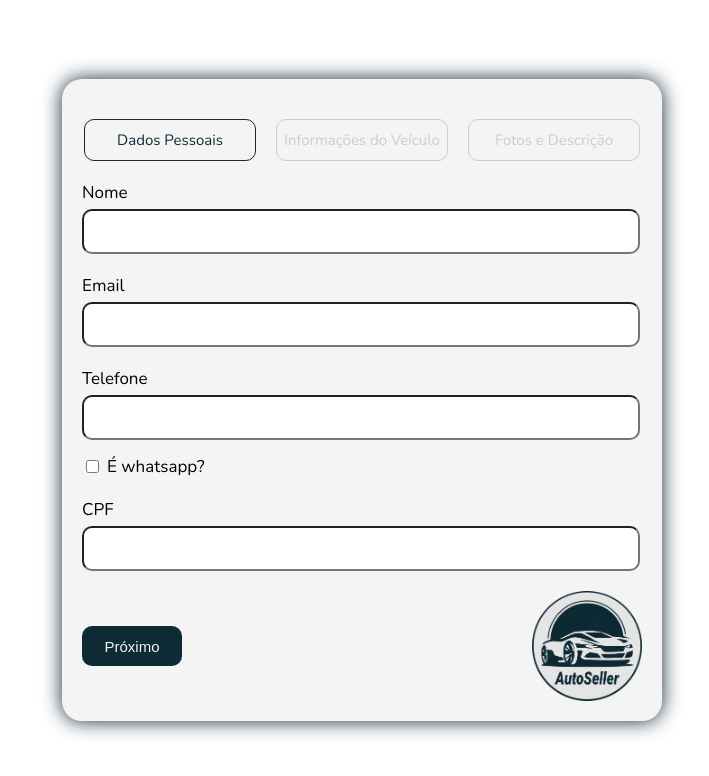
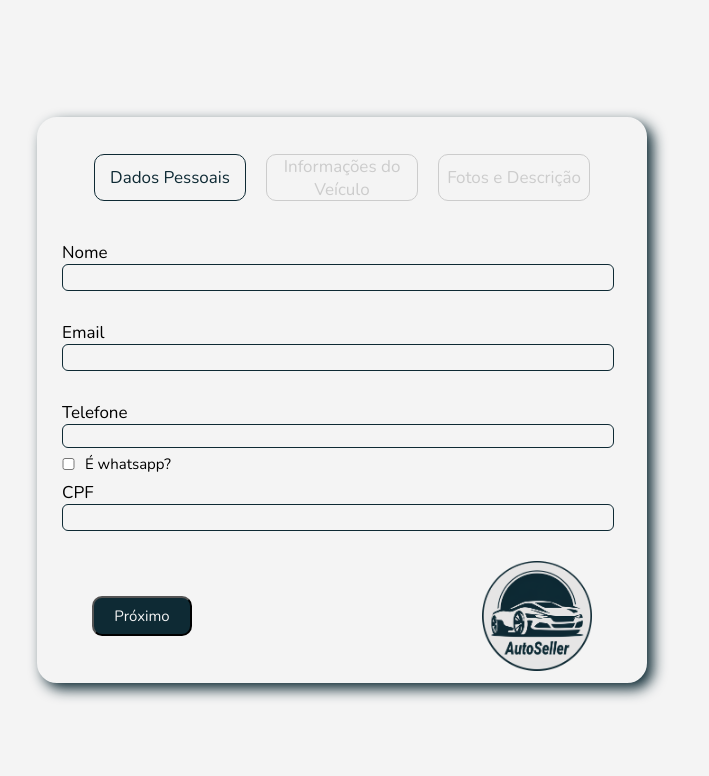
Before and after one commit to nathanrez/autosellerform, a plain HTML site: page index.html in a window 1280 px wide. Shown: the whole page, without its empty margins (298-1007 px from the left). Drawn offline with nearby package versions, Linux system fonts and the light colour scheme.

Commit message:
Alterações no html, otimizações no css e limpeza no JS

```diff
--- a/assets/script/script.js
+++ b/assets/script/script.js
@@ -1,94 +1,64 @@
 let currentStep = 1;
 
 function nextStep() {
-  if (currentStep < 3) {
-    if (currentStep === 1 && !validateStep1()) {
-      alert('Preencha todos os campos do passo 1.');
-      return;
-    } else if (currentStep === 2 && !validateStep2()) {
-      alert('Preencha todos os campos do passo 2.');
-      return;
-    }
-
-    // Esconder o step atual
-    document.getElementById(`step-${currentStep}`).style.display = 'none';
-
-    // Mostrar o próximo step
+  if (currentStep === 1 && validateStep1()) {
+    document.getElementById('step1').style.display = 'none';
     currentStep++;
-    document.getElementById(`step-${currentStep}`).style.display = 'block';
-
-    // Atualizar o passo ativo
-    updateStepIndicator();
+    document.getElementById('step2').style.display = 'block';
+  } else if (currentStep === 2 && validateStep2()) {
+    document.getElementById('step2').style.display = 'none';
+    currentStep++;
+    document.getElementById('step3').style.display = 'block';
+    displayConfirmation();
   }
 }
 
 function prevStep() {
   if (currentStep > 1) {
-    // Esconder o step atual
-    document.getElementById(`step-${currentStep}`).style.display = 'none';
-
-    // Mostrar o step anterior
-    currentStep--;
-    document.getElementById(`step-${currentStep}`).style.display = 'block';
-
-    // Atualizar o passo ativo
-    updateStepIndicator();
+    if (currentStep === 2) {
+      document.getElementById('step2').style.display = 'none';
+      currentStep--;
+      document.getElementById('step1').style.display = 'block';
+    } else if (currentStep === 3) {
+      document.getElementById('step3').style.display = 'none';
+      currentStep--;
+      document.getElementById('step2').style.display = 'block';
+    }
   }
 }
-
-function updateStepIndicator() {
-  // Remover a classe 'active' de todos os passos
-  const steps = document.querySelectorAll('.step');
-  steps.forEach((step, index) => {
-    // Comparar com o valor de currentStep - 1 porque o array começa em 0
-    if (index === currentStep - 1) {
-      step.classList.add('active');
-    } else {
-      step.classList.remove('active');
-    }
-  });
-}
-
-updateStepIndicator();
 
 function validateStep1() {
   const nome = document.getElementById('nome').value;
   const email = document.getElementById('email').value;
-  const fone = document.getElementById('fone').value;
-  const cpf = document.getElementById('cpf').value;
 
-  // Removendo whatsapp da validação, pois é opcional
-  return nome && email && fone && cpf;
+  return nome && email;
 }
 
 function validateStep2() {
-  const marca = document.getElementById('marca').value;
-  const modelo = document.getElementById('modelo').value;
-  const carroceria = document.getElementById('carroceria').value;
-  const cambio = document.getElementById('cambio').value;
-  const ano = document.getElementById('ano').value;
-  const km = document.getElementById('km').value;
-  const placa = document.getElementById('placa').value;
+  const telefone = document.getElementById('telefone').value;
+  const endereco = document.getElementById('endereco').value;
 
-  return marca && modelo && carroceria && cambio && ano && km && placa;
+  return telefone && endereco;
 }
 
 function displayConfirmation() {
   const nome = document.getElementById('nome').value;
   const email = document.getElementById('email').value;
-  const telefone = document.getElementById('fone').value;
+  const telefone = document.getElementById('telefone').value;
+  const endereco = document.getElementById('endereco').value;
 
   const confirmationHTML = `
     <p><strong>Nome:</strong> ${nome}</p>
     <p><strong>Email:</strong> ${email}</p>
     <p><strong>Telefone:</strong> ${telefone}</p>
+    <p><strong>Endereço:</strong> ${endereco}</p>
   `;
 
   document.getElementById('confirmation').innerHTML = confirmationHTML;
 }
 
 function submitForm() {
-  document.getElementById('steps-form').reset();
+  document.getElementById('multi-step-form').reset();
   document.getElementById('form-container').style.display = 'none';
   document.getElementById('success-message').style.display = 'block';
 }
--- a/assets/style/style.css
+++ b/assets/style/style.css
@@ -1,150 +1,148 @@
-body {
-    font-family: 'Nunito', sans-serif; /* Define a fonte usada em todo o documento */
-    display: flex; /* Aplica flexbox para alinhar os itens */
-    justify-content: center; /* Centraliza o conteúdo horizontalmente */
-    align-items: center; /* Centraliza o conteúdo verticalmente */
-    height: 100vh; /* Define a altura como 100% da altura da viewport */
-    margin: 0; /* Remove a margem padrão do body */
+*, body {
+    margin: 0;
+    padding: 0;
+    font-family: 'Nunito', sans-serif;
+    background-color: #f4f4f4;
+}
+
+main {
+    display: flex;
+    justify-content: center;
+    align-items: center;
+    height: 100vh;
+    box-sizing: border-box;
+    overflow-x: hidden;
 }
 
 .form-container {
-    background-color: #f4f4f4; /* Define a cor de fundo do formulário */
-    box-shadow: 0px 0px 20px 0px #0e2a34; /* Adiciona uma sombra ao redor do contêiner */
-    display: flex; /* Aplica flexbox para alinhar o conteúdo */
-    padding-top: 10px; /* Adiciona espaçamento superior dentro do contêiner */
-    justify-content: center; /* Centraliza o conteúdo dentro do contêiner */
-    height: auto; /* Deixa a altura se ajustar automaticamente */
-    width: 100%; /* Define a largura como 100% */
-    max-width: 610px; /* Define uma largura máxima de 610px */
-    border-radius: 20px; /* Define bordas arredondadas de 20px */
-    margin: 20px; /* Adiciona uma margem ao redor do contêiner */
+    box-shadow: 6px 6px 14px 0px #0e2a34;
+    padding-top: 15px;
+    width: 100%;
+    max-width: 610px;
+    box-sizing: border-box;
+    border: 2px solid #f4f4f4;
+    border-radius: 20px;
+    margin: 20px;
+
 }
 
-.info-steps {
-    display: flex; /* Usa flexbox para organizar os itens */
-    flex-direction: row; /* Define a organização dos itens em linha horizontal */
-    align-items: center; /* Alinha os itens verticalmente ao centro */
-    justify-content: center; /* Centraliza os itens horizontalmente */
-    gap: 20px; /* Adiciona um espaçamento de 20px entre os itens */
-    margin-top: 30px; /* Adiciona uma margem superior de 30px */
+.info-step-1, .info-step-2, .info-step-3 {
+    display: flex;
+    flex-direction: row;
+    align-items: center;
+    justify-content: center;
+    gap: 20px;
+    margin-top: 20px;
+    margin-bottom: 40px;
 }
 
-.step {
-    font-size: 15px;
-    border: 1px solid #0e2a34;
-    width: 170px;
+.s1, .s2, .s3 {
+    font-size: 17px;
+    text-align: center;
+    border: 1px solid  #0e2a34;
+    width: 150px;
     display: flex;
     align-items: center;
     justify-content: center;
-    height: 40px;
+    height: 45px;
     border-radius: 10px;
-    color: #ccc; /* Cor padrão para passos não ativos */
-    background-color: transparent; /* Cor de fundo padrão */
+    color:  #0e2a34;
 }
 
-.step.active {
-    color: #f3f3f3; /* Cor do texto quando o passo está ativo */
-    background-color: #0e2a34; /* Cor de fundo do passo ativo */
-    border: none; /* Remove a borda para o passo ativo */
+.info-step-1 > .s2, .s3 {
+    border: 1px solid #ccc;
+    color: #ccc;
+    background-color: transparent;
 }
 
-.step1, .step2, .step3 {
-    font-size: 15px; /* Define o tamanho da fonte */
-    border: 1px solid #0e2a34; /* Adiciona uma borda de 1px de cor #0e2a34 */
-    width: 170px; /* Define a largura de cada item */
-    display: flex; /* Usa flexbox para alinhar o conteúdo dentro do item */
-    align-items: center; /* Alinha os itens verticalmente ao centro */
-    justify-content: center; /* Centraliza o conteúdo dentro do item */
-    height: 40px; /* Define a altura de cada item */
-    border-radius: 10px; /* Define bordas arredondadas de 10px */
-    color: #0e2a34; /* Define a cor do texto */
-    font-family: 'Nunito', sans-serif; /* Define a fonte para os itens */
+.info-step-2 > .s1 {
+    color: #f3f3f3;
+    border: none;
+    background-color: #0e2a34;
 }
 
-.info-steps > .step2, .info-steps > .step3 {
-    border-color: #ccc; /* Altera a cor da borda para cinza claro */
-    color: #ccc; /* Altera a cor do texto para cinza claro */
-    background-color: transparent; /* Remove a cor de fundo */
+.info-step-2 > .s2 {
+    border: 1px solid #0e2a34;
+    color: #0e2a34;
+    background-color: transparent;
 }
 
-.info-steps2 > .step1, .info-steps3 > .step1, .info-steps3 > .step2 {
-    color: #f3f3f3; /* Define a cor do texto como branco */
-    border: none; /* Remove a borda */
-    background-color: #0e2a34; /* Define a cor de fundo para #0e2a34 */
+.info-step-3 > .s1, .s2 {
+    background-color: #0e2a34;
+    color: #f3f3f3;
+    border: none;
 }
 
-.info-steps3 > .step3 {
-    border-color: #0e2a34; /* Define a borda sólida de 1px com a cor #0e2a34 */
-    color: #0e2a34; /* Define a cor do texto como #0e2a34 */
+.info-step-3 > .s3 {
+    border: 1px solid #0e2a34;
+    color: #0e2a34;
 }
 
-.input-data {
-    display: flex; /* Usa flexbox para organizar os itens */
-    flex-direction: column; /* Coloca a label acima do input */
-    padding-top: 20px; /* Adiciona um espaçamento superior de 20px */
-    gap: 5px; /* Adiciona um espaçamento de 5px entre a label e o input */
-    border-radius: 10px; /* Define bordas arredondadas de 10px */
-    width: 550px; /* Define a largura dos campos de input */
-    font-size: 17px; /* Define o tamanho da fonte nos inputs */
+.input-container {
+    display: flex;
+    flex-direction: column;
+    margin-left: 23px;
+    width: 90%;
+    height: 50px;
+    border-radius: 10px;
+    margin-bottom: 30px;
+    font-size: 17px;
+}
+
+input, select {
+    height: 100%;
+    width: 100%;
+    border: 1px solid #0e2a34;
+    border-radius: 6px;
+    font-size: 16px;
+    padding-left: 5px;
 }
 
 .checkbox-container {
-    display: flex; /* Usa flexbox para organizar os itens em linha */
-    align-items: center; /* Alinha verticalmente os itens ao centro */
-    gap: 5px; /* Adiciona um espaçamento de 5px entre o checkbox e o texto */
-    margin-top: 10px; /* Adiciona uma margem superior de 10px */
+    height: 12px;
+    width: 15px;
+    display: flex;
+    align-items: center;
+    margin-top: 10px;
 }
 
-.next {
-    width: 100px; /* Define a largura do botão */
-    height: 40px; /* Define a altura do botão */
-    border-radius: 10px; /* Define bordas arredondadas de 10px */
-    border: none; /* Remove a borda padrão do botão */
-    background-color: #0e2a34; /* Define a cor de fundo do botão */
-    color: #f3f3f3; /* Define a cor do texto como branco */
-    font-size: 15px; /* Define o tamanho da fonte do botão */
-    cursor: pointer; /* Muda o cursor para uma mãozinha quando o mouse passa sobre o botão */
-    transition: .2s; /* Adiciona uma transição suave para mudanças de estado */
+.whatsapp {
+    font-size: 15px;
+    width: 120px;
+    white-space: nowrap;
+    padding-left: 10px;
+}
+
+.footer {
+    display: flex;
+    align-items: center;
+    justify-content: center;
+    margin-bottom: 10px;
+    gap: 290px;
+}
+
+.next{
+    width: 100px;
+    height: 40px;
+    border-radius: 10px;
+    background-color: #0e2a34;
+    color: #f4f4f4;
+    font-size: 15px;
+    cursor: pointer;
+}
+
+.next:hover {
+    background-color: #1c5266;
+    color: #f4f4f4;
 }
 
 .back{
-    width: 60px; /* Define a largura do botão */
-    height: 40px; /* Define a altura do botão */
-    border-radius: 10px; /* Define bordas arredondadas de 10px */
-    border: none; /* Remove a borda padrão do botão */
-    background-color: #a00000; /* Define a cor de fundo do botão */
-    color: #f3f3f3; /* Define a cor do texto como branco */
-    font-size: 15px; /* Define o tamanho da fonte do botão */
-    cursor: pointer; /* Muda o cursor para uma mãozinha quando o mouse passa sobre o botão */
-    transition: .2s; /* Adiciona uma transição suave para mudanças de estado */
+    width: 60px;
+    height: 40px;
+    border: none;
+    border-radius: 10px;
+    background-color: #a00000;
+    color: #f3f3f3;
+    font-size: 15px;
+    cursor: pointer;
 }
-
-.next:hover {
-    background-color: #0e2a34; /* Mantém a cor de fundo no estado de hover */
-}
-
-.logo {
-    padding: 20px 0; /* Adiciona espaçamento superior e inferior de 20px */
-    display: flex; /* Usa flexbox para organizar o conteúdo */
-    align-items: center; /* Alinha verticalmente os itens ao centro */
-    justify-content: end; /* Alinha os itens à direita */
-    gap: 350px; /* Define um espaçamento de 350px entre os itens */
-}
-
-.input-data2 {
-    display: flex; /* Usa flexbox para organizar os itens */
-    flex-direction: column; /* Coloca a label acima do input */
-    padding-top: 20px; /* Adiciona um espaçamento superior de 20px */
-    gap: 5px; /* Adiciona um espaçamento de 5px entre a label e o input */
-    border-radius: 10px; /* Define bordas arredondadas de 10px */
-    width: 550px; /* Define a largura dos campos de input */
-    font-size: 15px; /* Define o tamanho da fonte nos inputs */
-}
-
-.logo2 {
-    padding: 20px 0;
-    display: flex;
-    align-items: center;
-    justify-content: end;
-    gap: 50%;
-}
--- a/index.html
+++ b/index.html
@@ -13,55 +13,63 @@
 </head>
 <body>
     <main>
+
         <div class="form-container" id="form-container">
             <form id="steps-form">
-                <div class="step-1" id="step-1">
-                    <div class="info-steps">
-                        <div class="step step1">Dados Pessoais</div>
-                        <div class="step step2">Informações do Veículo</div>
-                        <div class="step step3">Fotos e Descrição</div>
-                    </div>
-
-                    <div class="input-data">
-                        <label for="nome">Nome</label>
-                        <input class="input-data" type="nome" id="nome" name="nome" required>
-                    </div>
-
-                    <div class="input-data">
-                        <label for="email">Email</label>
-                        <input class="input-data" type="email" id="email" name="email" required>
-                    </div>
-
-                    <div class="input-data">
-                        <label for="fone">Telefone</label>
-                        <input class="input-data" type="fone" id="fone" name="fone" required>
-                        <div class="checkbox-container">
-                            <input type="checkbox" id="whatsapp" name="whatsapp">
-                            <label for="whatsapp">É whatsapp?</label>
+                <!-- TELA CADASTRO ANUNCIANTE -->
+                <div id="step1">
+                    <div class="step1" id="step1">
+                        <div class="info-step-1">
+                            <div class="s1">Dados Pessoais</div>
+                            <div class="s2">Informações do Veículo</div>
+                            <div class="s3">Fotos e Descrição</div>
                         </div>
                     </div>
 
-                    <div class="input-data">
-                        <label for="cpf">CPF</label>
-                        <input class="input-data" type="text" id="cpf" name="cpf" required>
+                    <div class="input-container">
+                        <label for="nome">Nome</label>
+                        <input type="nome" id="nome" name="nome" required>
                     </div>
 
-                    <div class="logo">
-                        <button type="button" class="next" onclick="nextStep()">Próximo</button>
+                    <div class="input-container">
+                        <label for="email">Email</label>
+                        <input type="email" id="email" name="email" required>
+                    </div>
+
+                    <div class="input-container">
+                        <label for="fone">Telefone</label>
+                        <input type="fone" id="fone" name="fone" required>
+
+                        <div class="checkbox-container">
+                            <input type="checkbox" id="whatsapp" name="whatsapp">
+                            <label class="whatsapp" for="whatsapp">É whatsapp?</label>
+                        </div>
+                    </div>
+
+                    <div class="input-container">
+                        <label for="cpf">CPF</label>
+                        <input type="text" id="cpf" name="cpf" required>
+                    </div>
+
+                    <div class="footer">
+                        <div class="button">
+                            <button class="next" type="button" class="next" onclick="nextStep()">Próximo</button>
+                        </div>
                         <img src="assets/images/logo.png" alt="CarSaller" height="110px">
                     </div>
                 </div>
 
-                <div id="step-2" style="display: none;">
-                    <div class="info-steps">
-                        <div class="step step1">Dados Pessoais</div>
-                        <div class="step step2">Informações do Veículo</div>
-                        <div class="step step3">Fotos e Descrição</div>
+                    <!-- TELA DE CADASTRO DO VEÍCULO -->
+                    <div class="step2" id="step2" style="display: none;">
+                        <div class="info-step-2">
+                            <div class="s1">Dados Pessoais</div>
+                            <div class="s2">Informações do Veículo</div>
+                            <div class="s3">Fotos e Descrição</div>
                         </div>
 
-                    <div class="input-data2">
+                        <div class="input-container">
                             <label for="marca">Marca</label>
-                        <select class="input-data2" id="marca" name="marca">
+                            <select id="marca" name="marca">
                                 <option> </option>
                                 <option value="Chevrolet - GM">Chevrolet - GM</option>
                                 <option value="Volkswagen">Volkswagen</option>
@@ -70,9 +78,9 @@
                             </select>
                         </div>
 
-                    <div class="input-data2">
+                        <div class="input-container">
                             <label for="modelo">Modelo</label>
-                        <select class="input-data2" id="modelo" name="modelo">
+                            <select id="modelo" name="modelo">
                                 <option> </option>
                                 <option value="Astra">Astra</option>
                                 <option value="Onix">Onix</option>
@@ -81,9 +89,9 @@
                             </select>
                         </div>
 
-                    <div class="input-data2">
+                        <div class="input-container">
                             <label for="carroceria">Carroceria</label>
-                        <select class="input-data2" id="carroceria" name="carroceria">
+                            <select id="carroceria" name="carroceria">
                                 <option> </option>
                                 <option value="hatchback">Hatchback</option>
                                 <option value="sedan">Sedã</option>
@@ -92,64 +100,41 @@
                             </select>
                         </div>
 
-                    <div class="input-data2">
+                        <div class="input-container">
                             <label for="cambio">Câmbio</label>
-                        <select class="input-data2" id="cambio" name="cambio">
+                            <select id="cambio" name="cambio">
                                 <option> </option>
                                 <option value="automatico">Automatico</option>
                                 <option value="manual">Manual</option>
                             </select>
                         </div>
 
-                    <div class="input-data2">
+                        <div class="input-container">
                             <label for="ano">Ano</label>
-                        <input class="input-data2" type="number" id="ano" name="ano" required>
+                            <input type="number" id="ano" name="ano" required>
                         </div>
 
-                    <div class="input-data2">
+                        <div class="input-container">
                             <label for="km">Quilometragem</label>
-                        <input class="input-data2" type="number" id="km" name="km" required>
+                            <input type="number" id="km" name="km" required>
                         </div>
 
-                    <div class="input-data2">
+                        <div class="input-container">
                             <label for="placa">Final placa</label>
-                        <input class="input-data2" type="number" id="placa" name="placa" required>
+                            <input type="number" id="placa" name="placa" required>
                         </div>
 
-                    <div class="logo2">
+                        <div class="footer">
                             <div>
-                            <button type="button" class="back" onclick="prevStep()">Voltar</button>
-                            <button type="button" class="next" onclick="nextStep()">Próximo</button>
+                                <button class="back" type="button" class="back" onclick="prevStep()">Voltar</button>
+                                <button class="next" type="button" class="next" onclick="nextStep()">Próximo</button>
                             </div>
 
                             <img src="assets/images/logo.png" alt="CarSaller" height="110px">
                         </div>
                     </div>
-
-                <div id="step3" style="display: none;">
-                    <div class="info-steps">
-                        <div class="step step1">Dados Pessoais</div>
-                        <div class="step step2">Informações do Veículo</div>
-                        <div class="step step3">Fotos e Descrição</div>
-                    </div>
-
-                    <div class="logo2"></div>
-                        <div>
-                            <button type="button" class="back" onclick="prevStep()">Voltar</button>
-                            <button type="button" class="next" onclick="nextStep()">Próximo</button>
-                        </div>
-
-                        <img src="assets/images/logo.png" alt="CarSaller" height="110px">
-                    </div>
-                </div>
-
             </form>
         </div>
-
-        <div id="success-message" style="display: none;">
-            <h1>Informações enviadas com sucesso.</h1>
-        </div>
-
     </main>
 </body>
 </html>
```
Lines whose indentation alone changed are shown as unchanged.
